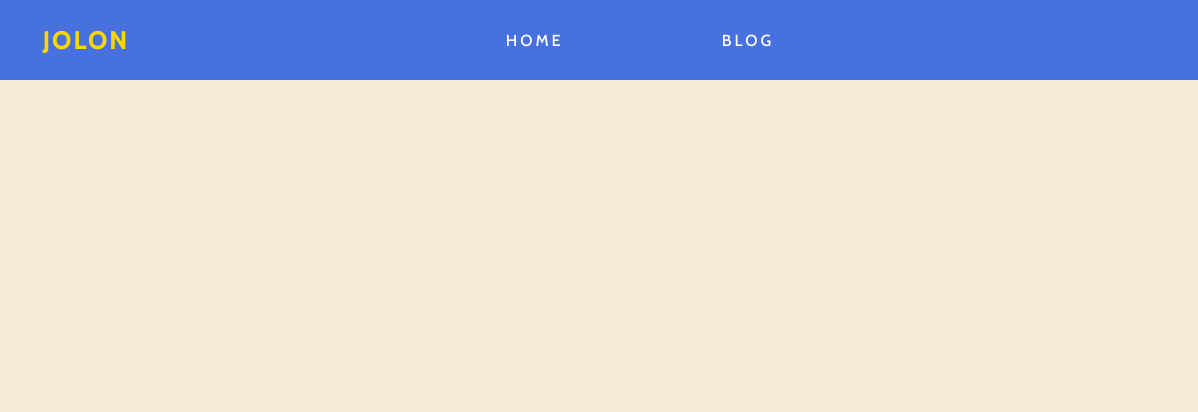
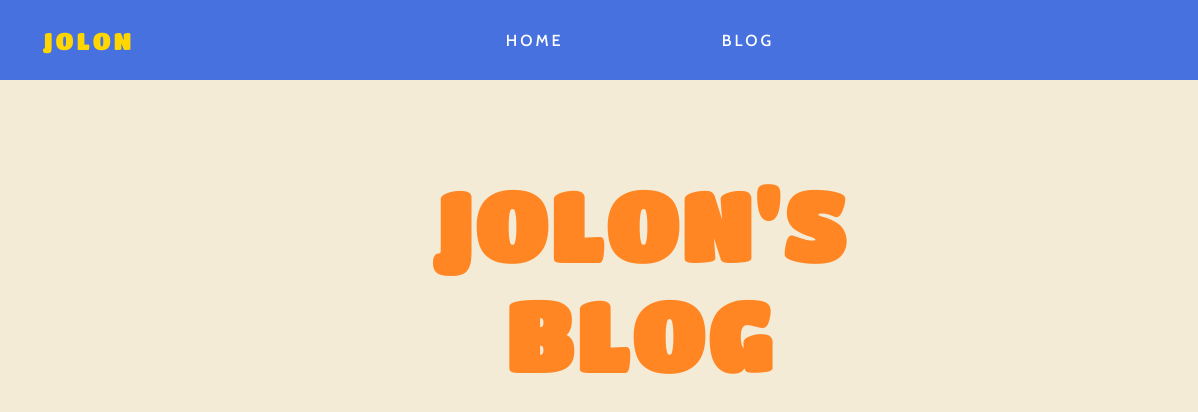
Before and after one commit to jolonbentley/jolonbentley.github.io, a plain HTML site: page index.html in a window 1280 px wide. Shown: the full height of the page, 0-1198 px from the left. Drawn offline with nearby package versions, Linux system fonts and the light colour scheme.

Commit message:
Header added

```diff
--- a/index.html
+++ b/index.html
@@ -8,7 +8,7 @@
     <link rel="preconnect" href="https://fonts.googleapis.com" />
     <link rel="preconnect" href="https://fonts.gstatic.com" crossorigin />
     <link
-      href="https://fonts.googleapis.com/css2?family=Cabin:wght@500&display=swap"
+      href="https://fonts.googleapis.com/css2?family=Cabin:wght@500;700&family=Titan+One&display=swap"
       rel="stylesheet"
     />
     <script
@@ -32,5 +32,8 @@
         </a>
       </div>
     </nav>
+    <header class="large-header">
+      <h1>JOLON'S<br />BLOG</h1>
+    </header>
   </body>
 </html>
--- a/styles/main.css
+++ b/styles/main.css
@@ -9,6 +9,13 @@ body {
 
 a {
     color: #ffd600;
+}
+
+h1 {
+    font-family: 'Titan One', sans-serif;
+    font-size: 96px;
+    color: #ff8623;
+    text-align: center;
 }
 
 .navbar {
@@ -28,8 +35,8 @@ a {
     justify-content: start;
     align-items: center;
     padding-left: 10%;
+    font-family: 'Titan One', sans-serif;
     font-size: 24px;
-    font-weight: 700;
     color: #ffd600;
 }
 
@@ -45,3 +52,11 @@ a {
     align-items: center;
     padding-right: 10%;
 }
+
+.large-header {
+    padding-top: 80px;
+    display: flex;
+    justify-content: center;
+    align-items: center;
+    height: 400px;
+}
```
